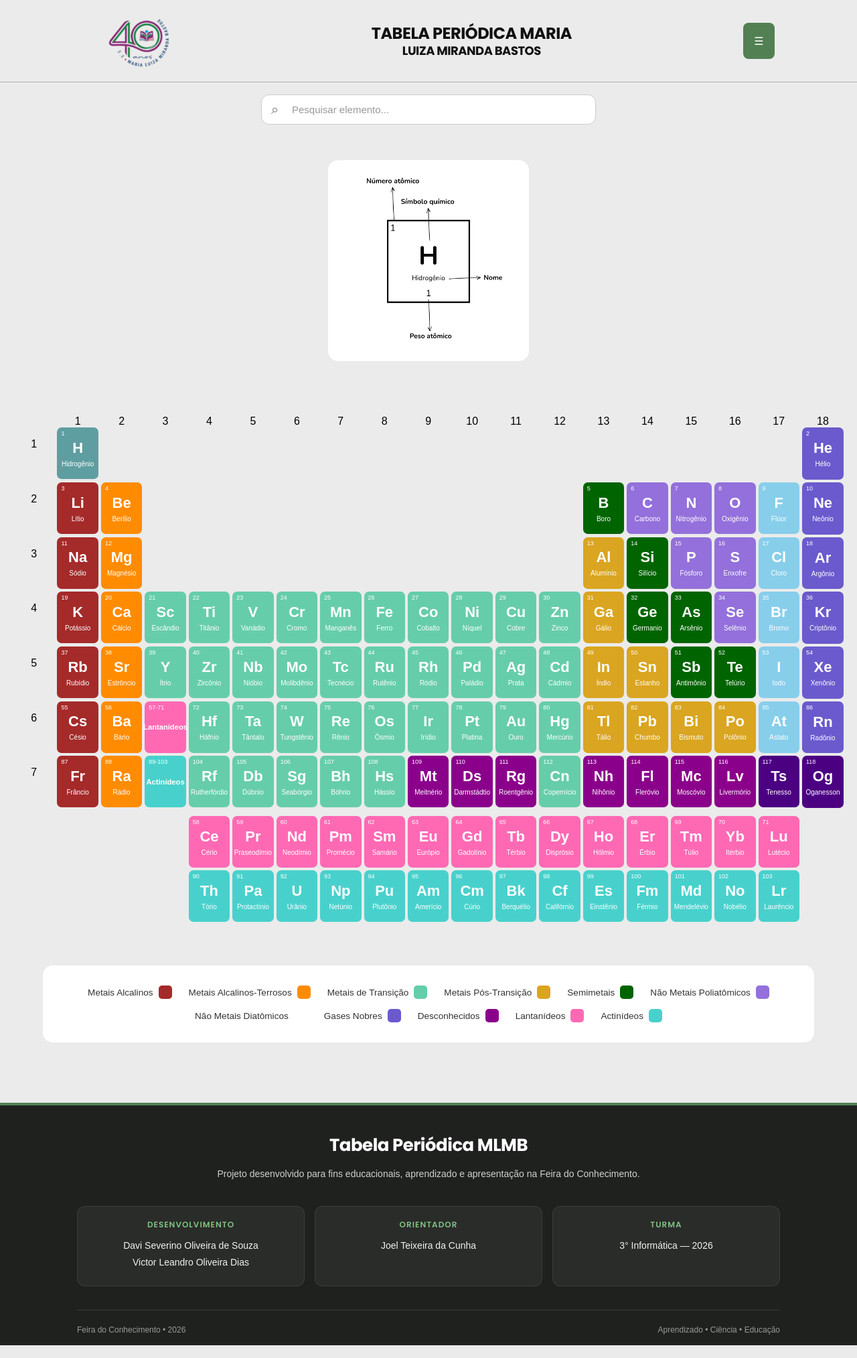
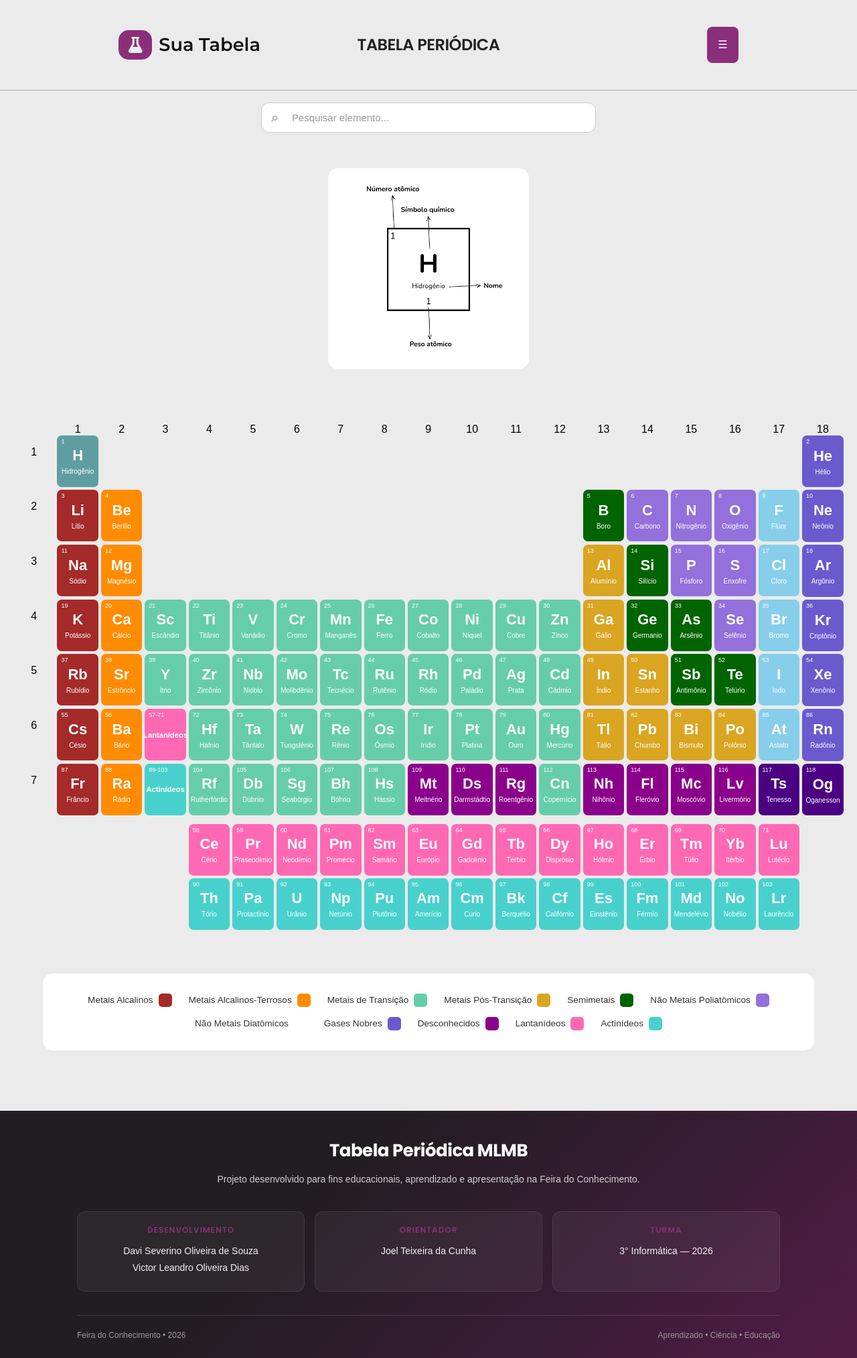
Before and after one commit to Davi-Severinokkj/Tabela_Periodica_MLMB, a PHP site: page / in a window 1280 px wide. Shown: the whole page at 67% size. Run offline with PHP 8.4, Linux system fonts and the light colour scheme; some libraries are stand-ins or nearby versions; some web fonts are replaced.

Commit message:
mudanças no header, footer e no modal

```diff
--- a/assets/styles/responsividade.css
+++ b/assets/styles/responsividade.css
@@ -35,21 +35,6 @@ body {
     box-sizing: border-box;
 }
 
-/* =========================================================
-   3. DESKTOP GRANDE — 1440px
-   1440px ou mais
-   ========================================================= */
-
-@media screen and (min-width: 1440px) {
-    /* O CSS principal controla o desktop grande. */
-}
-
-
-/* =========================================================
-   4. NOTEBOOK / TABLET GRANDE — 1024px
-   1024px até 1439px
-   ========================================================= */
-
 @media screen and (min-width: 1024px) and (max-width: 1439px) {
 
     .header_container {
@@ -61,11 +46,6 @@ body {
     .header_container img {
         width: 85px;
         height: auto;
-    }
-
-    .header_container h2 {
-        max-width: 320px;
-        font-size: 18px;
     }
 
     .menu-area {
@@ -1001,6 +981,10 @@ body {
         width: 54px;
     }
 
+    .logo p{
+        font-size: 1rem;
+    }
+
     .header_container h2 {
         display: none;
     }
@@ -1237,6 +1221,11 @@ body {
         font-size: 16px;
     }
 
+    .footer_info{
+        display: flex;
+        flex-direction: column;
+    }
+
     .footer_principal p {
         font-size: 10px;
     }
@@ -1257,42 +1246,3 @@ body {
         font-size: 8px;
     }
 }
-
-
-/* =========================================================
-   9. SAFARI / iOS — SAFE AREA
-   ========================================================= */
-
-@supports (padding: max(0px)) {
-
-    .header_container {
-        padding-left: max(8px, env(safe-area-inset-left));
-        padding-right: max(8px, env(safe-area-inset-right));
-    }
-
-    #modal {
-        padding-top: max(4px, env(safe-area-inset-top));
-        padding-bottom: max(4px, env(safe-area-inset-bottom));
-        padding-left: max(4px, env(safe-area-inset-left));
-        padding-right: max(4px, env(safe-area-inset-right));
-    }
-
-    .footer_conteudo {
-        padding-bottom: max(14px, env(safe-area-inset-bottom));
-    }
-}
-
-
-/* =========================================================
-   10. TOUCHSCREEN
-   ========================================================= */
-
-@media (hover: none) and (pointer: coarse) {
-
-    .elemento:hover,
-    #buttonMenu:hover,
-    #buttonTableP:hover,
-    #fechar:hover {
-        transform: none;
-    }
-}
--- a/assets/styles/style.css
+++ b/assets/styles/style.css
@@ -5,6 +5,8 @@
 @import url('https://fonts.googleapis.com/css2?family=Google+Sans:wght@400;700&display=swap');
 @import url('https://fonts.googleapis.com/css2?family=Poppins:wght@400;500;600;700;800&display=swap');
 @import url('https://fonts.googleapis.com/css2?family=Nunito:ital,wght@0,200..1000;1,200..1000&family=Poppins:ital,wght@0,100;0,200;0,300;0,400;0,500;0,600;0,700;0,800;0,900;1,100;1,200;1,300;1,400;1,500;1,600;1,700;1,800;1,900&display=swap');
+
+@import url('https://fonts.googleapis.com/css2?family=Montserrat:ital,wght@0,100..900;1,100..900&display=swap');
 
 
 /* =========================================================
@@ -36,7 +38,14 @@ body {
    HEADER
    ========================================================= */
 
+header {
+    border-bottom: 1px solid rgba(0, 0, 0, 0.25);
+}
+
 .header_container {
+
+    margin-top: 30px;
+    margin-bottom: 30px;
     width: 100%;
 
     display: flex;
@@ -47,7 +56,40 @@ body {
 
     padding: 10px 20px;
 
-    border-bottom: 1px solid rgba(0, 0, 0, 0.25);
+
+}
+
+.text-header {
+    display: flex;
+    align-items: center;
+    justify-content: center;
+}
+
+.logo {
+    display: flex;
+    flex-direction: row;
+    justify-content: center;
+    align-items: center;
+    gap: 10px;
+}
+
+.logo p {
+    font-family: 'Montserrat', sans-serif;
+    margin: 0px;
+    padding: 0px;
+    font-size: 1.7rem;
+    font-weight: 600;
+}
+
+.logo i {
+    display: flex;
+    justify-content: center;
+    align-items: center;
+    color: #EBEBEB;
+    font-size: 1.5rem;
+    background: #8B2F7A;
+    padding: 10px 25px 10px 25px;
+    border-radius: 15px;
 }
 
 .header_container img {
@@ -65,31 +107,18 @@ body {
 }
 
 .header_container h2 {
+    position: absolute;
+    left: 50%;
+    transform: translateX(-50%);
+
     margin: 0;
     font-family: 'Poppins', sans-serif;
-    font-size: 20px;
-    font-weight: 700;
+    font-size: 24px;
+    font-weight: 600;
     text-align: center;
     letter-spacing: -0.5px;
     color: #222;
-    line-height: 1.2;
-    max-width: 420px;
-}
 
-/* Destaque visual do título */
-.header_container h2::first-line {
-    font-size: 24px;
-}
-
-.header_container a {
-    color: #111;
-    text-decoration: none;
-
-    transition: color 0.2s ease;
-}
-
-.header_container a:hover {
-    color: #9370DB;
 }
 
 
@@ -230,7 +259,7 @@ body {
     border: 1px solid rgba(255, 255, 255, 0.4);
     border-radius: 8px;
 
-    background: #528053;
+    background: #8B2F7A;
     color: white;
 
     font-family: 'Poppins', sans-serif;
@@ -272,7 +301,7 @@ body {
     border: none;
     border-radius: 8px;
 
-    background: #528053;
+    background: #8B2F7A;
     color: white;
 
     font-family: 'Poppins', sans-serif;
@@ -922,9 +951,9 @@ body {
     width: 100%;
     margin-top: 60px;
     padding: 0;
-    background: #1f211f;
+    background: linear-gradient(135deg , #211D21 0%, #211D21 35%, #511c48 100%);
     color: #ffffff;
-    border-top: 4px solid #528053;
+
 }
 
 .footer_conteudo {
@@ -988,7 +1017,7 @@ body {
 .footer_item span {
     display: block;
     margin-bottom: 12px;
-    color: #7fc281;
+    color: #8B2F7A;
     font-family: 'Poppins', sans-serif;
     font-size: 12px;
     font-weight: 600;
@@ -1279,7 +1308,7 @@ body {
     background 0.2s ease;
 }
 
-.saiba-mais a{
+.saiba-mais a {
     font-size: 0.8rem;
     font-weight: bold;
     color: white;
@@ -1287,7 +1316,7 @@ body {
     font-family: 'Nunito', sans-serif;
 }
 
-.saiba-mais:hover{
+.saiba-mais:hover {
     box-shadow: 0px 0px 10px #509c51;
     transition: 0.3s;
     transform: translateY(-1px);
--- a/includes/header.html
+++ b/includes/header.html
@@ -1,11 +1,13 @@
 <header>
     <div class="header_container">
 
-        <a href="#" id="logo">
-            <img src="img/logo 40 anos.png" alt="logo 40 anos mlmb" style="width: 175px; height: auto; padding: 0px;">
-        </a>
-
-        <h2><a href="#main">TABELA PERIÓDICA </a><span style="color: #923F84; cursor: pointer; text-decoration: none; color: black;"><a href="http://instagram.com/flashnewsmlmb" target="_blank">MARIA LUIZA MIRANDA BASTOS</a></span></h2>
+        <div class="logo">
+            <i class="fa-solid fa-flask"></i>
+            <p>Sua Tabela</p>
+        </div>
+        <div class="text-header">
+            <h2>TABELA PERIÓDICA</h2>
+        </div>
 
         <div class="menu-area">
             <button id="buttonTableP">MUDAR TABELA</button>
--- a/script.js
+++ b/script.js
@@ -239,7 +239,19 @@ fechar.addEventListener("click", () => {
 
     modal.classList.remove("ativo");
 
-    document.body.style.overflow = "auto";
+});
+
+// ===== FECHAR MODAL AO CLICAR FORA =====
+
+modal.addEventListener("click", (e) => {
+
+    if (e.target === modal) {
+
+        modal.classList.remove("ativo");
+
+        document.body.style.overflow = "auto";
+
+    }
 
 });
 
```
Lines whose indentation alone changed are shown as unchanged.
